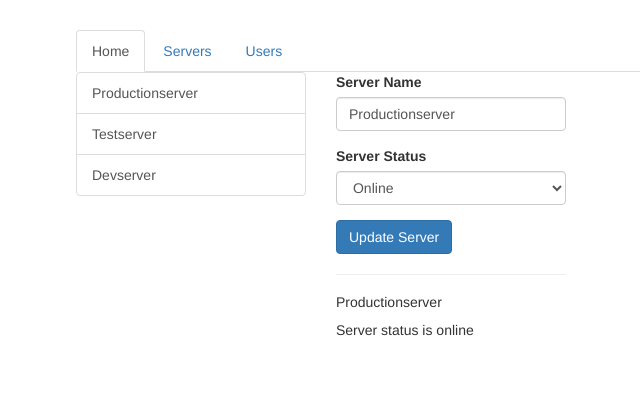
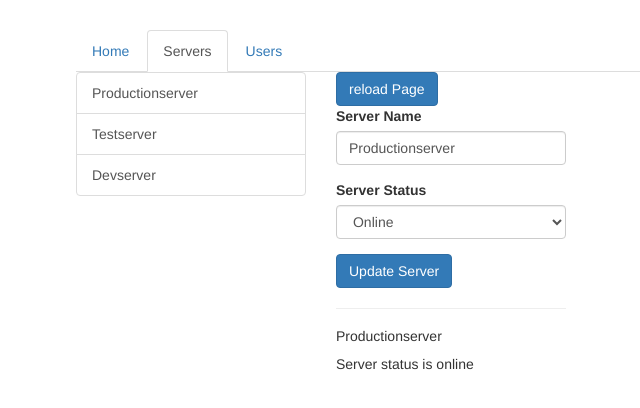
Before and after one commit to ALKA20MALIK/RoutingIntro, an Angular app: page /servers in a window 1280 px wide. Shown: the top 408 px of the page, without its empty margins (189-829 px from the left). Built offline with nearby package versions, Linux system fonts and the light colour scheme.

Commit message:
25/12/2018 4:37 PM

```diff
--- a/src/app/app.component.html
+++ b/src/app/app.component.html
@@ -2,9 +2,16 @@
   <div class="row">
     <div class="col-xs-12 col-sm-10 col-md-8 col-sm-offset-1 col-md-offset-2">
       <ul class="nav nav-tabs">
-        <li role="presentation" class="active"><a routerLink="/">Home</a></li>
-        <li role="presentation"><a routerLink="/servers">Servers</a></li>
-        <li role="presentation"><a [routerLink]="['/users']">Users</a></li>
+        <li role="presentation"
+        routerLinkActive="active" [routerLinkActiveOptions]="{exact:true}">
+        <a routerLink="/">Home</a>
+      </li>
+        <li role="presentation" routerLinkActive="active">
+          <a routerLink="/servers">Servers</a>
+        </li>
+        <li role="presentation" routerLinkActive="active">
+          <a [routerLink]="['users']">Users</a>
+        </li>
       </ul>
     </div>
   </div>
--- a/src/app/home/home.component.html
+++ b/src/app/home/home.component.html
@@ -1,2 +1,3 @@
 <h4>Welcome to Server Manager 4.0</h4>
 <p>Manage your Servers and Users.</p>
+<button class="btn btn btn-primary" (click)="onLoadServers()">Load Servers</button>
--- a/src/app/home/home.component.ts
+++ b/src/app/home/home.component.ts
@@ -1,4 +1,5 @@
 import { Component, OnInit } from '@angular/core';
+import { Router } from '@angular/router';
 
 @Component({
   selector: 'app-home',
@@ -7,9 +8,13 @@
 })
 export class HomeComponent implements OnInit {
 
-  constructor() { }
+  constructor(private router:Router) { }
 
   ngOnInit() {
   }
+  onLoadServers(){
+    //calculation
+    this.router.navigate(['/servers'])
+  }
 
 }
--- a/src/app/servers/servers.component.html
+++ b/src/app/servers/servers.component.html
@@ -10,6 +10,9 @@
     </div>
   </div>
   <div class="col-xs-12 col-sm-4">
+    <button class="btn btn-primary" (click)="onReload()">
+      reload Page
+    </button>
     <app-edit-server></app-edit-server>
     <hr>
     <app-server></app-server>
--- a/src/app/servers/servers.component.ts
+++ b/src/app/servers/servers.component.ts
@@ -1,5 +1,6 @@
 import { Component, OnInit } from '@angular/core';
 import { ServersService } from './servers.service';
+import { Router, ActivatedRoute } from '@angular/router';
 
 @Component({
   selector: 'app-servers',
@@ -9,10 +10,13 @@
 export class ServersComponent implements OnInit {
   private servers: {id: number, name: string, status: string}[] = [];
 
-  constructor(private serversService: ServersService) { }
+  constructor(private serversService: ServersService,private router:Router,
+    private route:ActivatedRoute) { }
 
   ngOnInit() {
     this.servers = this.serversService.getServers();
   }
-
+  onReload(){
+  // this.router.navigate(['servers'],{relativeTo:this.route})
+  }
 }
```
